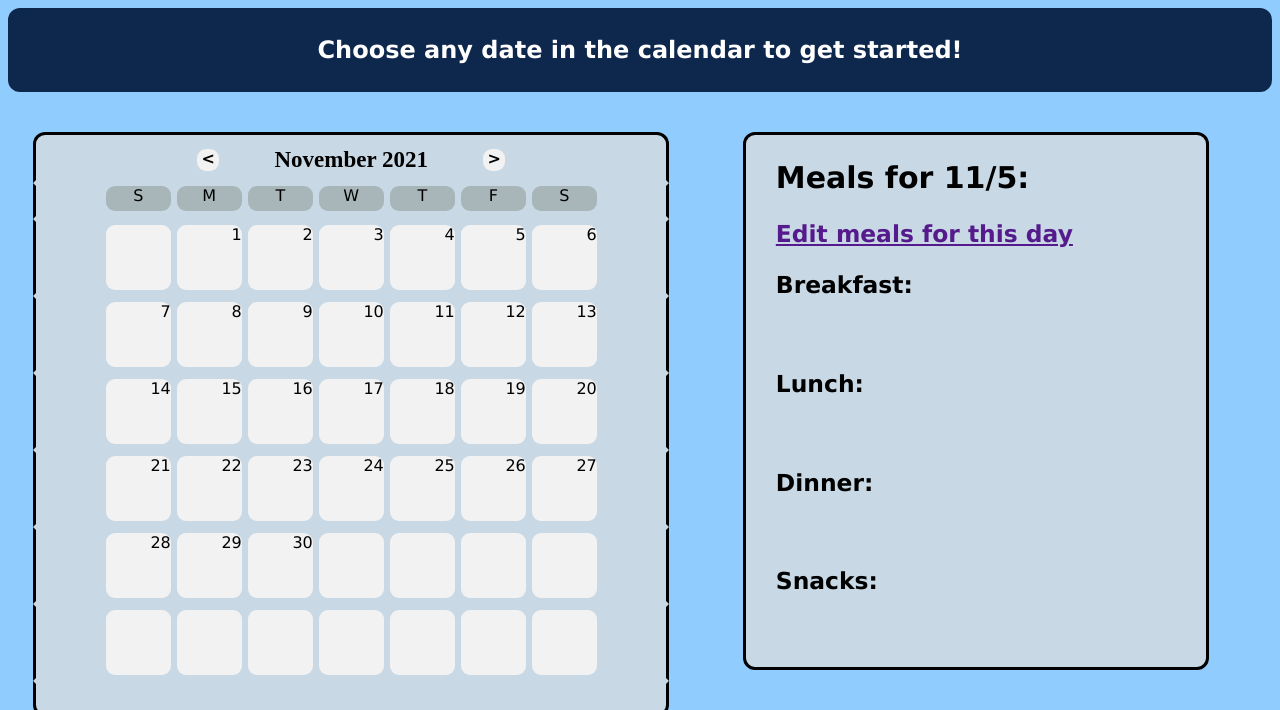
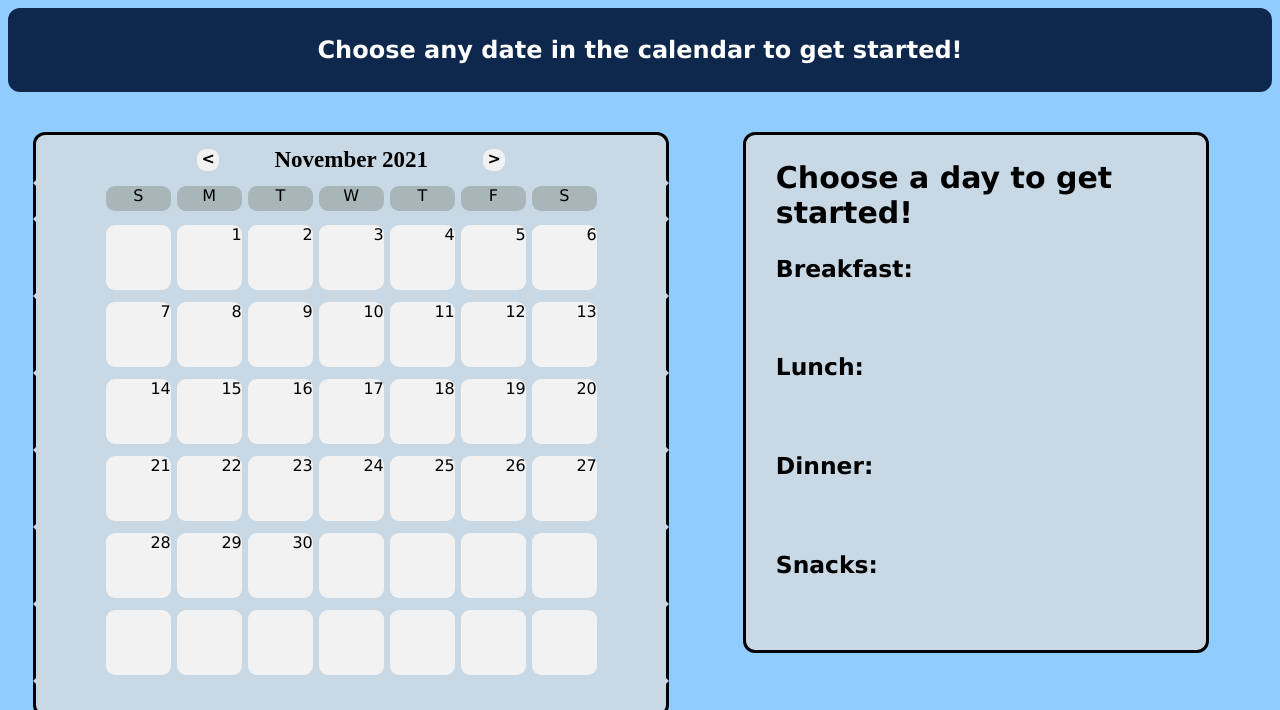
Before and after one commit to AviUB/CSE442-Project, a Flask app: template templates/calendar.html in a window 1280 px wide. Shown: the top 710 px of the page. Run offline with Flask 2, Linux system fonts and the light colour scheme; the template is opened without the code that fills it, so the values that code supplies are empty; some libraries are stand-ins or nearby versions.

Commit message:
#65 Slight modification to calendar display

```diff
--- a/templates/calendar.html
+++ b/templates/calendar.html
@@ -17,8 +17,8 @@
 <div id="container">
   <div class="innerbox" id="right">
     <!-- <img width="190px" height="auto" src="cover2.png"></img> -->
-    <h2 id="menu">Meals for 11/5:</h2>
-    <a id="mealsLink" href=""><h3>Edit meals for this day</h3></a>
+    <h2 id="menu"> Choose a day to get started!</h2>
+    <a id="mealsLink" href=""><h3></h3></a>
     <h3>Breakfast:</h3>
     <div id="b"></div>
     <br>
```
